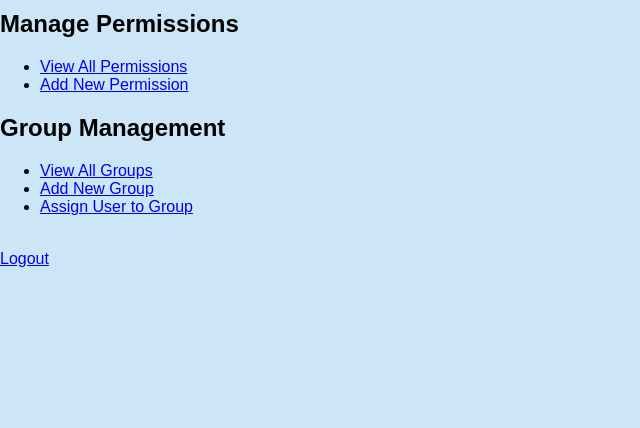
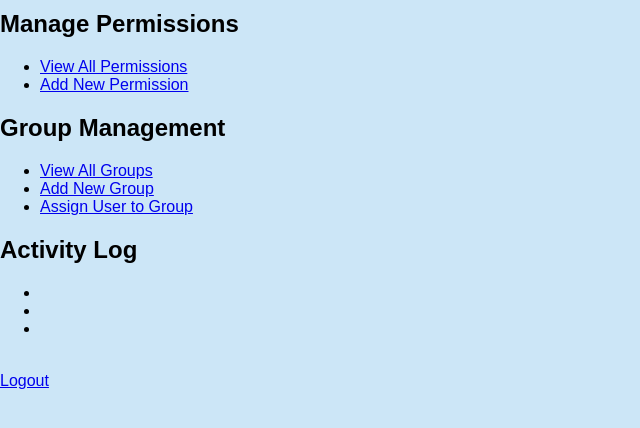
Before and after one commit to itzabd/MindWaveWeb, a Python web app: template templates/admin_dashboard.html in a window 1280 px wide. Shown: the part 315-743 px from the top of the page, without its empty margins (0-640 px from the left). Run offline with Jinja, Linux system fonts and the light colour scheme; the template is opened without the code that fills it, so the values that code supplies are empty.

Commit message:
activitylog

```diff
--- a/templates/admin_dashboard.html
+++ b/templates/admin_dashboard.html
@@ -33,8 +33,13 @@
     <li><a href="{{ url_for('list_groups') }}">View All Groups</a></li>
     <li><a href="{{ url_for('add_group') }}">Add New Group</a></li>
     <li><a href="{{ url_for('assign_user_to_group') }}">Assign User to Group</a></li>
-</ul>
-
+  </ul>
+    <h2>Activity Log</h2>
+       <ul>
+    <li><a href="{{ url_for('list_groups') }}"></a></li>
+    <li><a href="{{ url_for('add_group') }}">   </a></li>
+    <li><a href="{{ url_for('assign_user_to_group') }}">    </a></li>
+  </ul>
     <br>
     <a href="{{ url_for('logout') }}">Logout</a>
 </body>
```
